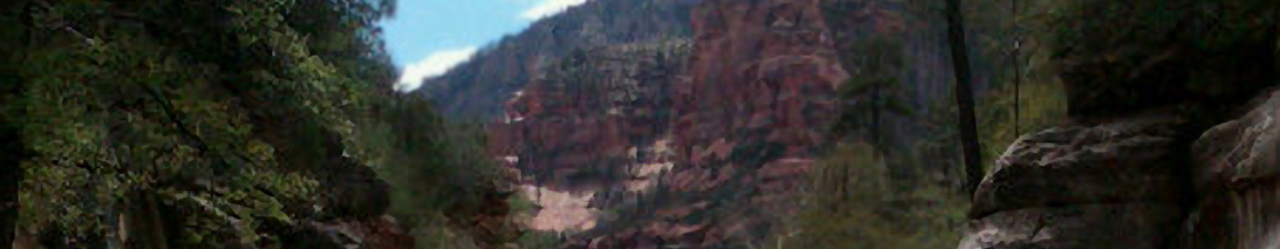
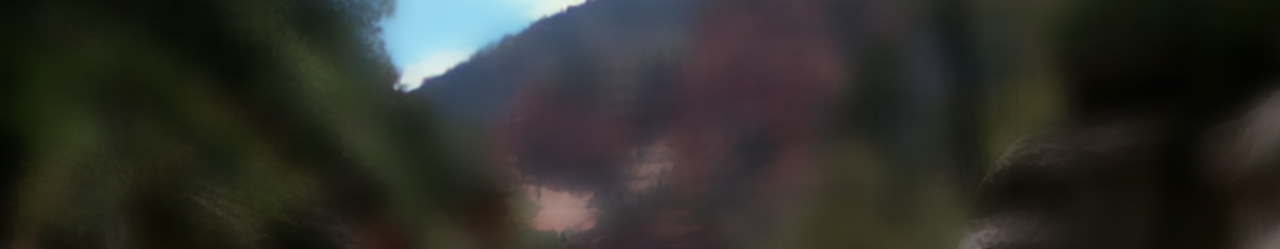
Before and after one commit to dintorf/my_portfolio, a plain HTML site: page public/index.html in a window 1280 px wide. Shown: the part 48-297 px from the top of the page. Drawn offline with Linux system fonts and the light colour scheme.

Commit message:
Added blur to background img

```diff
--- a/public/src/css/main.css
+++ b/public/src/css/main.css
@@ -1,7 +1,7 @@
 #banner {
 	padding: 20em 0;
 	text-align: center;
-	background: url(../../images/creek.jpg) center center;
+	background: url(../../images/creek2.jpg) center center;
 	background-size: cover;
 }
 
```
Also changed, not shown: public/views/banner.html (+2 -2 lines), public/images/creek2.jpg (added).
